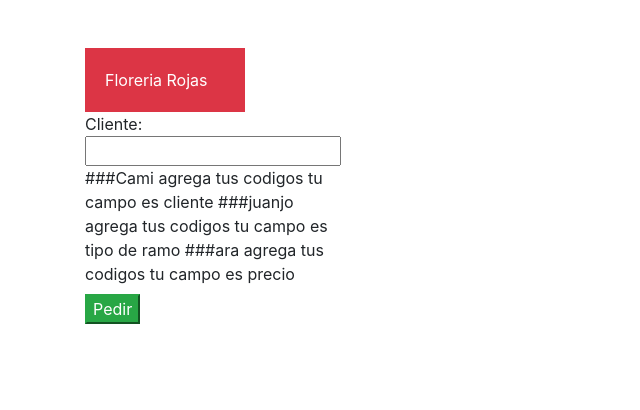
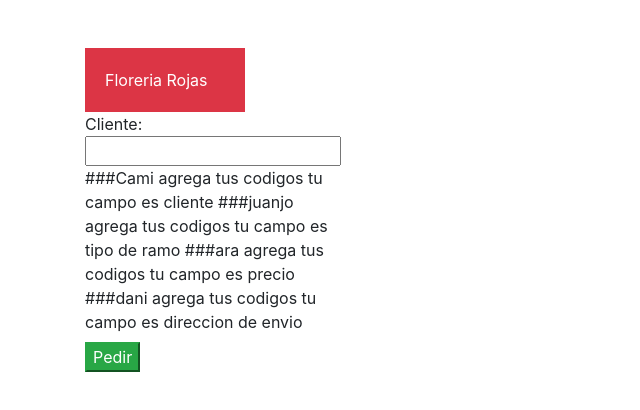
Before and after one commit to Ingrid-DE/React-form, a React (Create React App) app: page / in a window 1280 px wide. Shown: the top 410 px of the page, without its empty margins (0-640 px from the left). Built offline with nearby package versions, Linux system fonts and the light colour scheme.

Commit message:
add: creacion de rama dani

```diff
--- a/src/App.jsx
+++ b/src/App.jsx
@@ -52,6 +52,9 @@ function App() {
 
 
 
+
+    ###dani agrega tus codigos
+    tu campo es direccion de envio
       </label>
       <button className="btn-success" type="submit">Pedir</button>
     </form>
```
